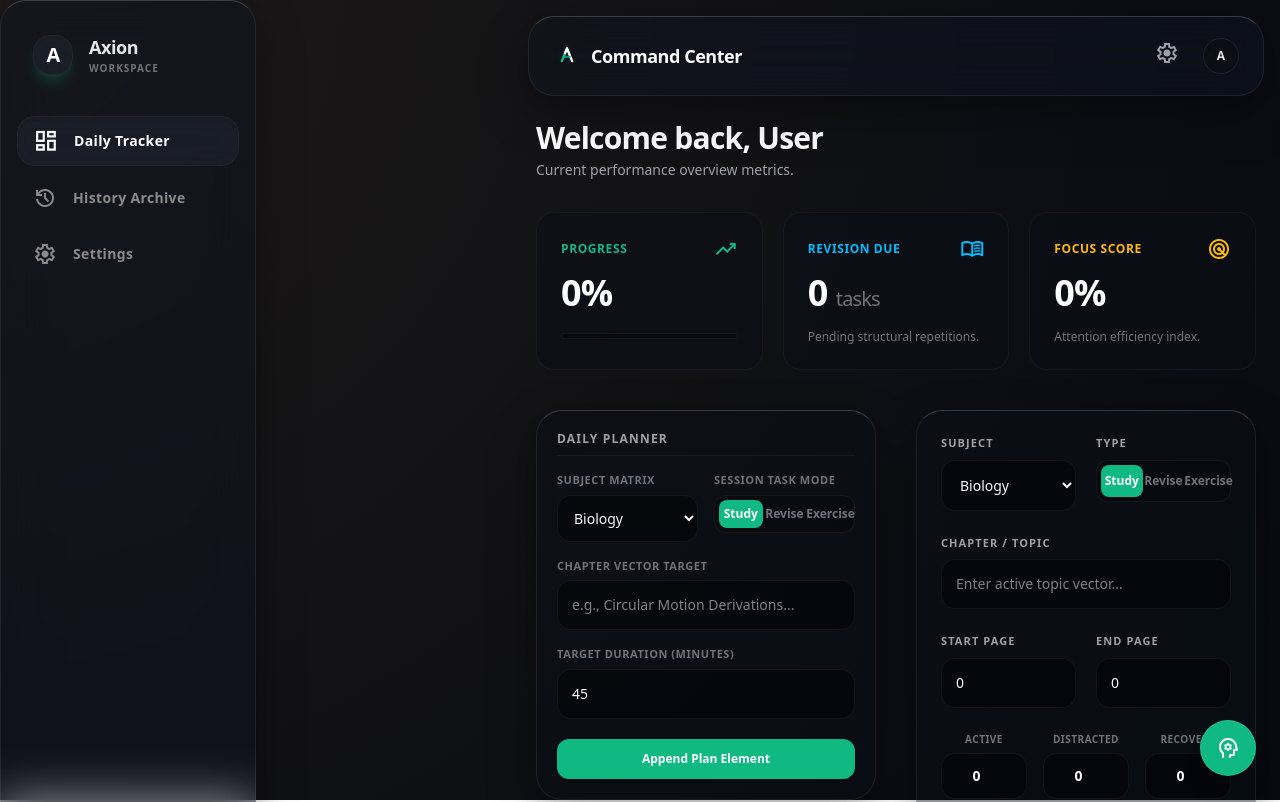
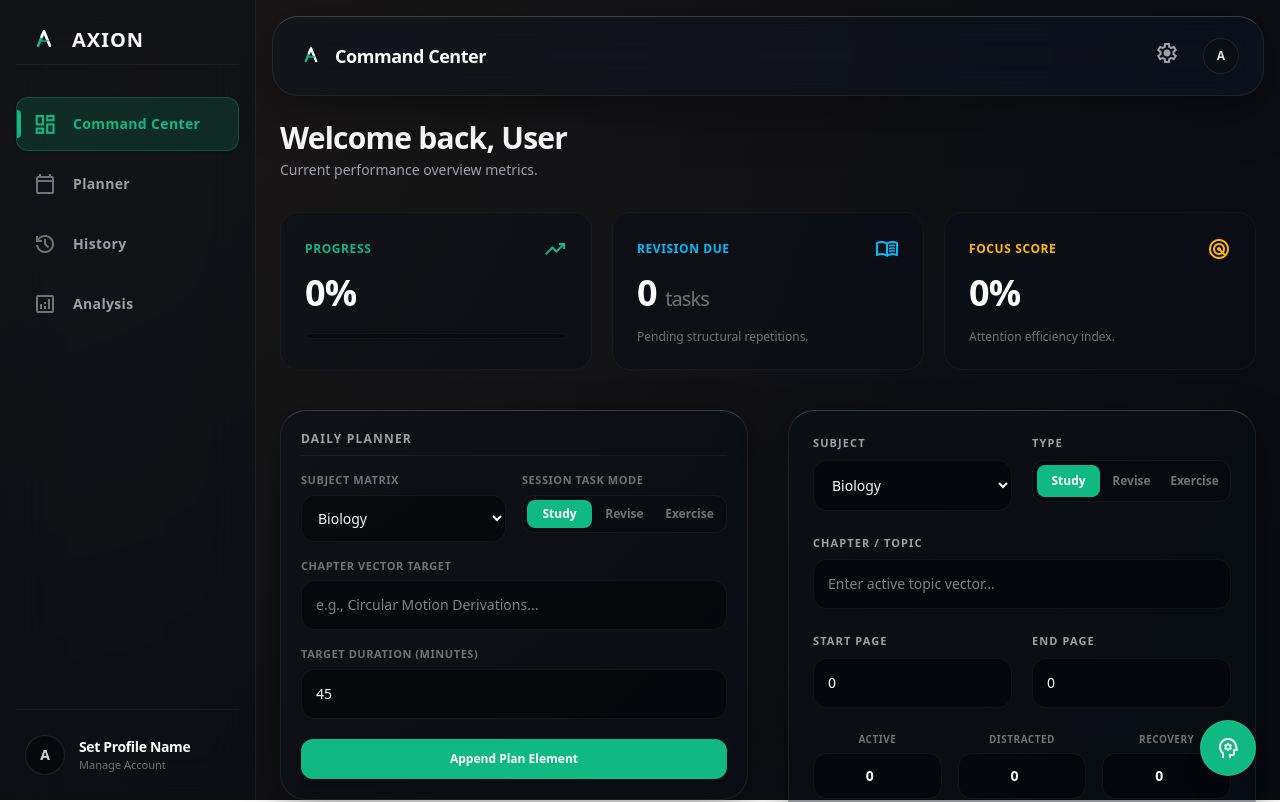
Before and after one commit to gaurav-9869/Study-Tracker, a React (Vite) app: page / in a window 1280 px wide. Shown: the top 802 px of the page. Built offline with nearby package versions, Linux system fonts and the light colour scheme.

Commit message:
Update Sidebar.tsx

```diff
--- a/src/components/Sidebar.tsx
+++ b/src/components/Sidebar.tsx
@@ -1,61 +1,63 @@
 import React from 'react';
-import { getSubjectConfig, SubjectKey } from '../types';
+import { UserSettings } from '../types';
 
 interface SidebarProps {
   currentTab: string;
   setTab: (tab: string) => void;
   isOpen: boolean;
   setIsOpen: (isOpen: boolean) => void;
+  profileImg: string | null;
+  userSettings: UserSettings;
 }
 
-export default function Sidebar({ currentTab, setTab, isOpen, setIsOpen }: SidebarProps) {
-  const navItems = [
-    { id: 'command', icon: 'dashboard', label: 'Daily Tracker' },
-    { id: 'archive', icon: 'history', label: 'History Archive' },
-    { id: 'account', icon: 'settings', label: 'Settings' }
+interface NavItem {
+  id: string;
+  label: string;
+  icon: string;
+}
+
+export default function Sidebar({ currentTab, setTab, isOpen, setIsOpen, profileImg, userSettings }: SidebarProps) {
+
+  // High-end workspace menu links tracking your active app sub-views
+  const navItems: NavItem[] = [
+    { id: 'command', label: 'Command Center', icon: 'dashboard' },
+    { id: 'planner', label: 'Planner', icon: 'calendar_today' },
+    { id: 'archive', label: 'History', icon: 'history' },
+    { id: 'analysis', label: 'Analysis', icon: 'analytics' },
   ];
-
-  // Helper to ensure we never crash when reading a subject name
-  const safeSubjectName = (key: string | undefined) => {
-      const config = getSubjectConfig(key);
-      return config ? config.name : 'Unknown Subject';
-  };
 
   return (
     <>
-      {/* Mobile Overlay */}
+      {/* Mobile Backdrop Overlay Blur */}
       {isOpen && (
         <div
-          className="md:hidden fixed inset-0 bg-black/60 z-40 backdrop-blur-sm"
           onClick={() => setIsOpen(false)}
+          className="fixed inset-0 bg-black/50 backdrop-blur-sm z-40 md:hidden animate-fade-in"
         />
       )}
 
-      {/* Sidebar Container */}
-      <aside className={`fixed md:static inset-y-0 left-0 z-50 w-64 transform transition-transform duration-300 ease-in-out md:translate-x-0 ${isOpen ? 'translate-x-0' : '-translate-x-full'}`}>
+      {/* Main Premium Frosted Sidebar Panel Container */}
+      <aside className={`fixed top-0 bottom-0 left-0 w-64 z-40 transition-all duration-500 border-r border-white/[0.06] bg-black/20 flex flex-col justify-between p-4 md:translate-x-0 ${isOpen ? 'translate-x-0' : '-translate-x-full'}`}
+        style={{
+          backdropFilter: 'blur(var(--glass-blur, 24px))',
+          WebkitBackdropFilter: 'blur(var(--glass-blur, 24px))',
+          backgroundColor: 'rgba(10, 15, 24, var(--glass-opacity, 0.45))'
+        }}
+      >
+        <div className="flex flex-col gap-8 w-full">
 
-        <div className="h-full flex flex-col ios-glass-panel rounded-none md:rounded-r-[32px] border-y-0 border-l-0 overflow-hidden">
-
-          {/* Logo Header */}
-          <div className="p-8 pb-6 flex items-center gap-4">
-            <div className="w-10 h-10 rounded-2xl bg-gradient-to-br from-primary/80 to-primary/20 flex items-center justify-center ios-glass-card-nested shadow-lg shadow-primary/20">
-              <span className="text-white font-bold text-xl tracking-tighter">A</span>
-            </div>
-            <div>
-              <h2 className="text-lg font-bold tracking-tight text-white/90">Axion</h2>
-              <p className="text-[10px] uppercase tracking-widest text-white/40 font-semibold">Workspace</p>
-            </div>
-
-            <button
-              onClick={() => setIsOpen(false)}
-              className="md:hidden ml-auto text-white/50 hover:text-white transition-colors"
-            >
-              <span className="material-symbols-outlined">close</span>
-            </button>
+          {/* Header Branding Area with your Embedded Geometric Vector Logo */}
+          <div className="flex items-center gap-3 px-3 py-2 border-b border-white/[0.05]">
+            <svg className="w-8 h-8 text-primary transition-colors duration-500" viewBox="0 0 240 240" fill="none" xmlns="http://www.w3.org/2000/svg">
+              <path d="M76 164 L112 74 C115 66, 125 66, 128 74 L140 104" stroke="currentColor" strokeWidth="20" strokeLinecap="round" strokeLinejoin="round"/>
+              <path d="M164 164 L120 54 L102 96" stroke="#FFFFFF" strokeWidth="20" strokeLinecap="round" strokeLinejoin="round"/>
+              <path d="M92 126 L148 126" stroke="currentColor" strokeWidth="16" strokeLinecap="round" opacity="0.8"/>
+            </svg>
+            <span className="text-xl font-black tracking-wider text-white font-headline">AXION</span>
           </div>
 
-          {/* Navigation Links */}
-          <nav className="flex-1 px-4 space-y-2 mt-4">
+          {/* Navigation Button Menu Items Grid */}
+          <nav className="flex flex-col gap-1.5 w-full">
             {navItems.map((item) => {
               const isActive = currentTab === item.id;
               return (
@@ -65,30 +67,55 @@ export default function Sidebar({ currentTab, setTab, isOpen, setIsOpen }: Sideb
                     setTab(item.id);
                     setIsOpen(false);
                   }}
-                  className={`w-full flex items-center gap-4 px-4 py-3 rounded-2xl transition-all duration-300 group
-                    ${isActive
-                      ? 'bg-white/10 text-white ios-glass-card-nested shadow-inner border border-white/5'
-                      : 'text-white/50 hover:bg-white/5 hover:text-white/90'
-                    }`}
+                  className={`w-full flex items-center gap-4 px-4 py-3.5 rounded-xl transition-all duration-500 text-sm font-semibold tracking-wide border cursor-pointer relative group overflow-hidden ${
+                    isActive
+                      ? 'bg-primary/15 border-primary/30 text-primary font-bold shadow-sm'
+                      : 'border-transparent text-zinc-400 hover:text-zinc-200 hover:bg-white/[0.03]'
+                  }`}
                 >
-                  <span className={`material-symbols-outlined transition-transform duration-300 ${isActive ? 'scale-110' : 'group-hover:scale-110'}`}>
+                  {/* Active Indicator Strip */}
+                  {isActive && (
+                    <div className="absolute left-0 top-3 bottom-3 w-1 bg-primary rounded-r-md" />
+                  )}
+                  <span className={`material-symbols-outlined text-[20px] transition-transform duration-500 ${isActive ? 'text-primary scale-105' : 'text-zinc-500 group-hover:text-zinc-300 group-hover:scale-105'}`}>
                     {item.icon}
                   </span>
-                  <span className="font-semibold text-sm tracking-wide">{item.label}</span>
+                  <span>{item.label}</span>
                 </button>
               );
             })}
           </nav>
+        </div>
 
-          {/* User Status Footer */}
-          <div className="p-6 mt-auto border-t border-white/5">
-            <div className="flex items-center gap-3 ios-glass-card-nested p-3 rounded-2xl">
-              <div className="w-2 h-2 rounded-full bg-emerald-400 animate-pulse shadow-[0_0_8px_rgba(52,211,153,0.5)]"></div>
-              <span className="text-xs font-medium text-white/60 tracking-wider uppercase">System Active</span>
+        {/* Minimalist Profile Footer Deck routing directly to Account settings */}
+        <div className="border-t border-white/[0.05] pt-4 mt-auto w-full">
+          <button
+            onClick={() => {
+              setTab('account');
+              setIsOpen(false);
+            }}
+            className={`w-full flex items-center gap-3.5 p-2 rounded-xl border transition-all duration-500 cursor-pointer text-left hover:bg-white/[0.02] ${currentTab === 'account' ? 'bg-white/[0.04] border-white/10' : 'border-transparent'}`}
+          >
+            <div className="w-10 h-10 rounded-full border border-white/10 overflow-hidden bg-black/40 shadow-inner flex items-center justify-center shrink-0">
+               {profileImg ? (
+                   <img src={profileImg} alt="Avatar" referrerPolicy="no-referrer" className="w-full h-full object-cover" />
+               ) : (
+                   <span className="text-sm font-bold text-zinc-300 uppercase">
+                     {userSettings?.name ? userSettings.name.charAt(0).toUpperCase() : 'A'}
+                   </span>
+               )}
             </div>
-          </div>
+            <div className="flex flex-col overflow-hidden">
+               <span className="text-sm font-bold text-white tracking-tight truncate">
+                 {userSettings?.name || 'Set Profile Name'}
+               </span>
+               <span className="text-[11px] text-zinc-500 truncate font-medium">
+                 {userSettings?.className || 'Manage Account'}
+               </span>
+            </div>
+          </button>
+        </div>
 
-        </div>
       </aside>
     </>
   );
```
